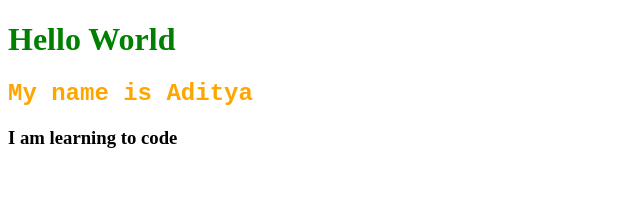
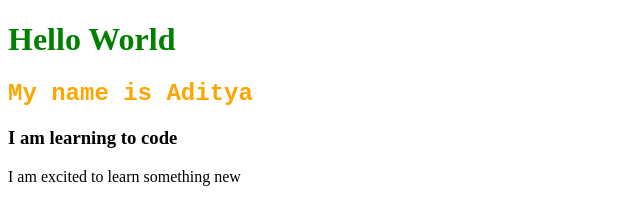
Before and after one commit to adigee1011/super-waddle, a plain HTML site: page index.html in a window 1280 px wide. Shown: the whole page, without its empty margins (0-640 px from the left). Drawn offline with Linux system fonts and the light colour scheme.

Commit message:
my fourth commit

```diff
--- a/index.html
+++ b/index.html
@@ -11,5 +11,6 @@
     <h1>Hello World</h1>
     <h2>My name is Aditya</h2>
     <h3>I am learning to code</h3>
+    <p>I am excited to learn something new</p>
 </body>
 </html>
```
